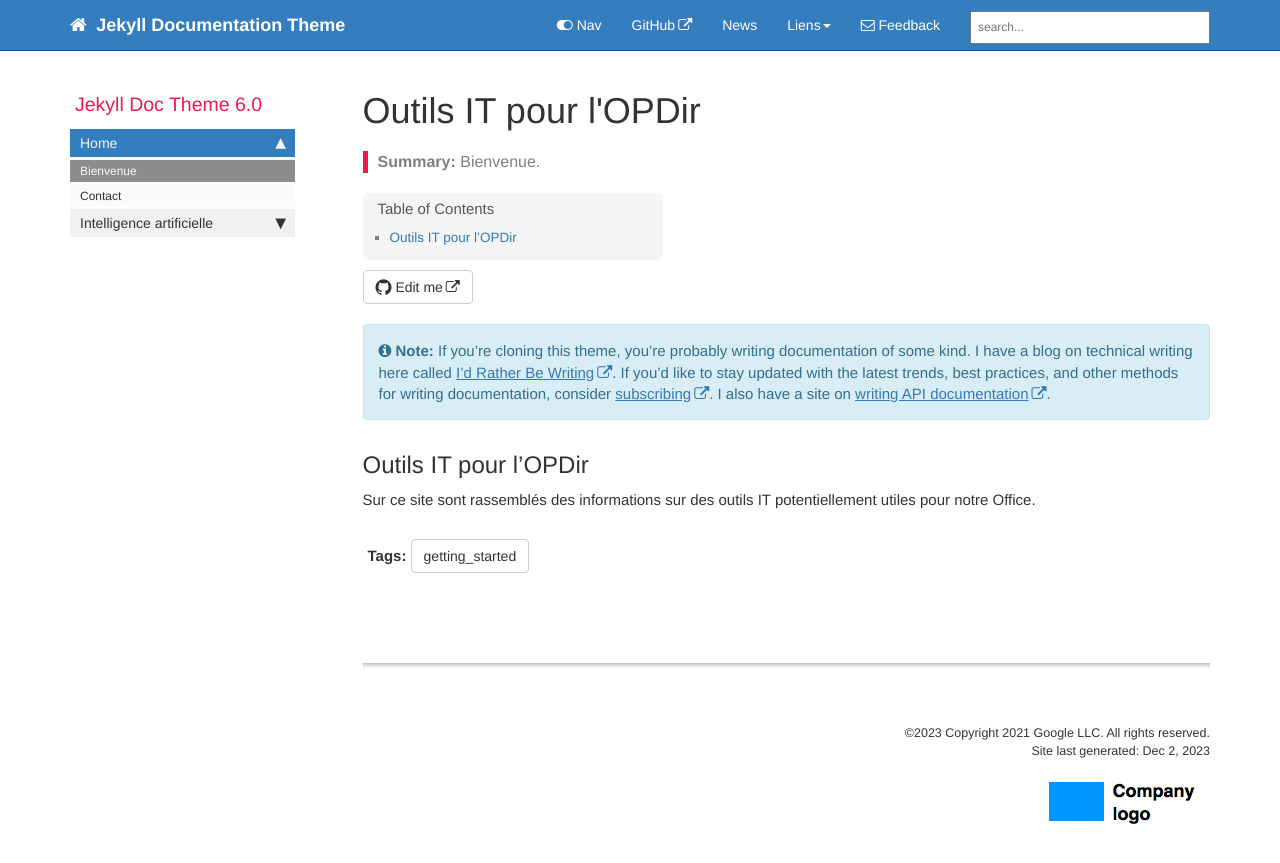
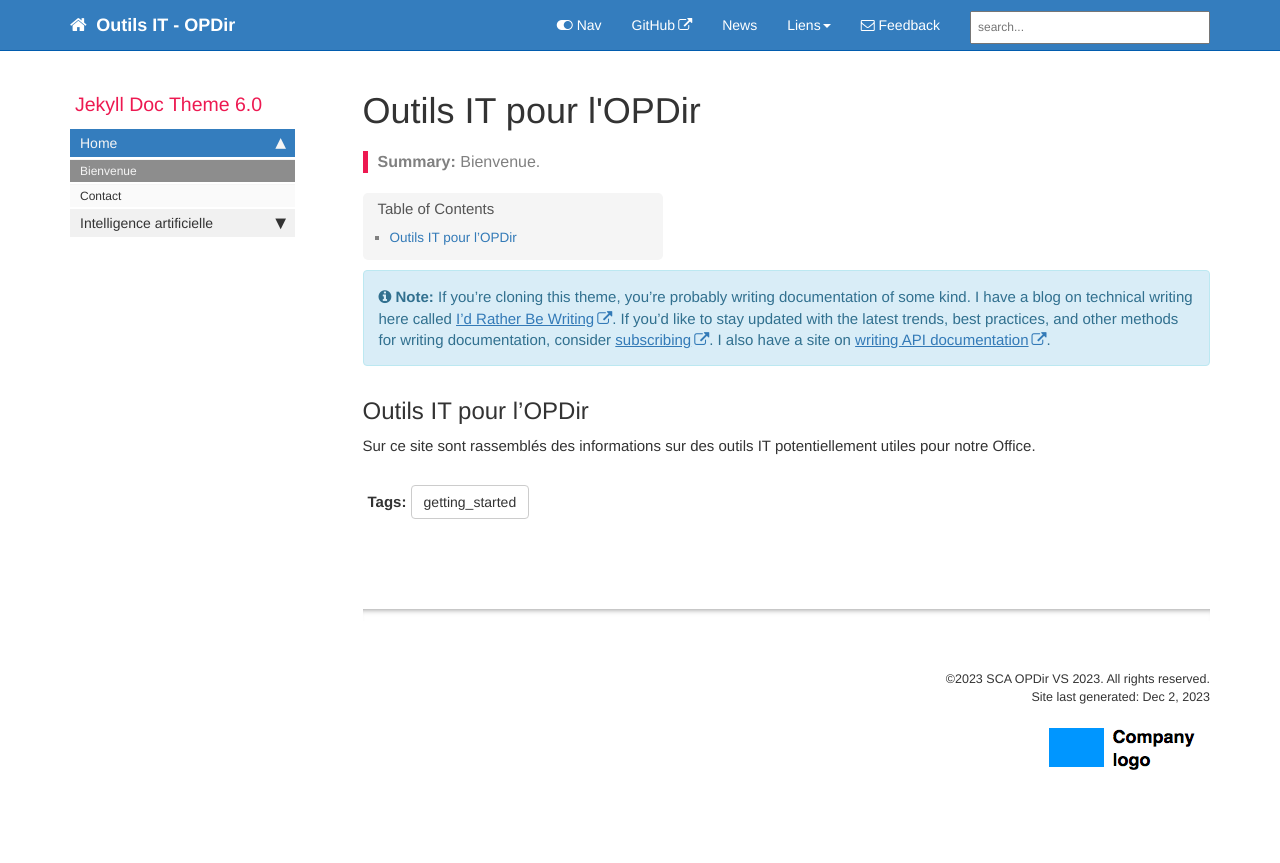
Before and after one commit to sca-opdir/sca-opdir.github.io, a Jekyll site: the page built from index.md, in a window 1280 px wide. Shown: the top 863 px of the page. Built offline with Jekyll 4.4.1, drawn with Linux system fonts in a browser that asks for light colours; comment, search, counter and statistics services are not loaded.

Commit message:
Update _config.yml

```diff
--- a/_config.yml
+++ b/_config.yml
@@ -1,24 +1,25 @@
-repository: tomjoht/documentation-theme-jekyll
+repository: sca-opdir/sca-opdir.github.io
 
 output: web
 # this property is useful for conditional filtering of content that is separate from the PDF.
 
-topnav_title: Jekyll Documentation Theme
+topnav_title: Outils IT - OPDir
 # this appears on the top navigation bar next to the home button
 
-site_title: Jekyll theme for documentation
+site_title: IT OPDir VS
 # this appears in the html browser tab for the site title (seen mostly by search engines, not users)
 
-company_name: Copyright 2021 Google LLC
+company_name: SCA OPDir VS 2023
 # this appears in the footer
 
-github_editme_path: tomjoht/documentation-theme-jekyll/blob/gh-pages/
+#github_editme_path: tomjoht/documentation-theme-jekyll/blob/gh-pages/
 # if you're using Github, provide the basepath to the branch you've created for reviews, following the sample here. if not, leave this value blank.
 
-# gitlab_editme_path: tomjoht/documentation-theme-jekyll/blob/gh-pages/
+gitlab_editme_path:
 # if you're using GitLab, provide the basepath to the branch you've created for reviews, following the sample here. if not, leave this value blank.
 
-google_analytics: UA-66296557-1
+google_analytics:
+#google_analytics: UA-66296557-1
 # if you have google-analytics ID, put it in. if not, edit this value to blank.
 
 host: 127.0.0.1
@@ -33,9 +34,9 @@ exclude:
   - vendor
 # these are the files and directories that jekyll will exclude from the build
 
-feedback_subject_line: Jekyll documentation theme
+feedback_subject_line: Outils IT OPdir
 
-feedback_email: tomjoht@gmail.com
+feedback_email: marie.zufferey@admin.vs.ch
 # used as a contact email for the Feedback link in the top navigation bar
 
 # feedback_disable: true
@@ -71,7 +72,8 @@ defaults:
       type: "pages"
     values:
       layout: "page"
-      comments: true
+      comments: false
+      #comments: true
       # if you don't want to use Commento.io and just hide comments, change true to false wherever you see the comments property
       search: true
       sidebar: home_sidebar
@@ -106,7 +108,7 @@ sidebars:
 - product2_sidebar
 - other
 
-description: "Intended as a documentation theme based on Jekyll for technical writers documenting software and other technical products, this theme has all the elements you would need to handle multiple products with both multi-level sidebar navigation, tags, and other documentation features."
+description: "Informations sur les outils IT OPDir"
 # the description is used in the feed.xml file
 
 # needed for sitemap.xml file only
```
